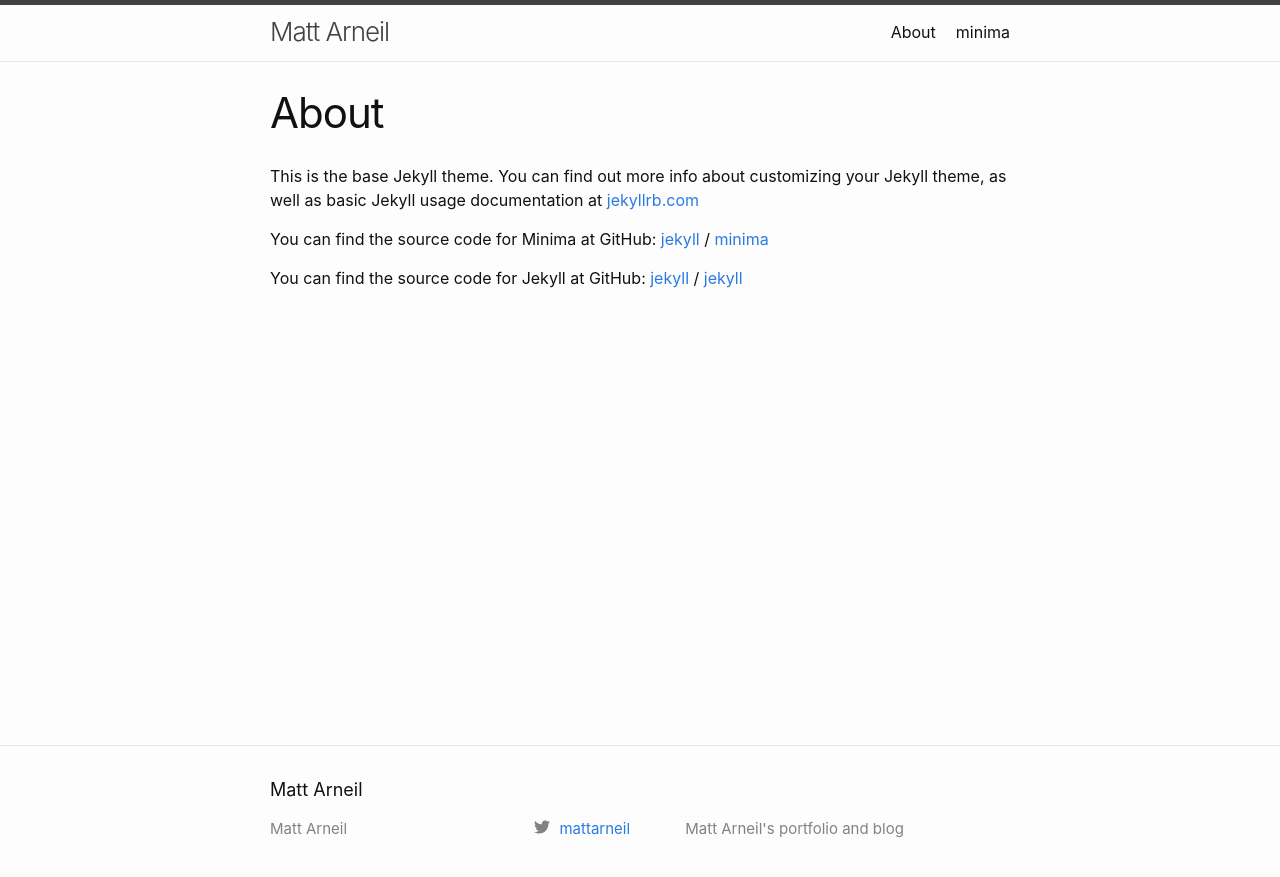
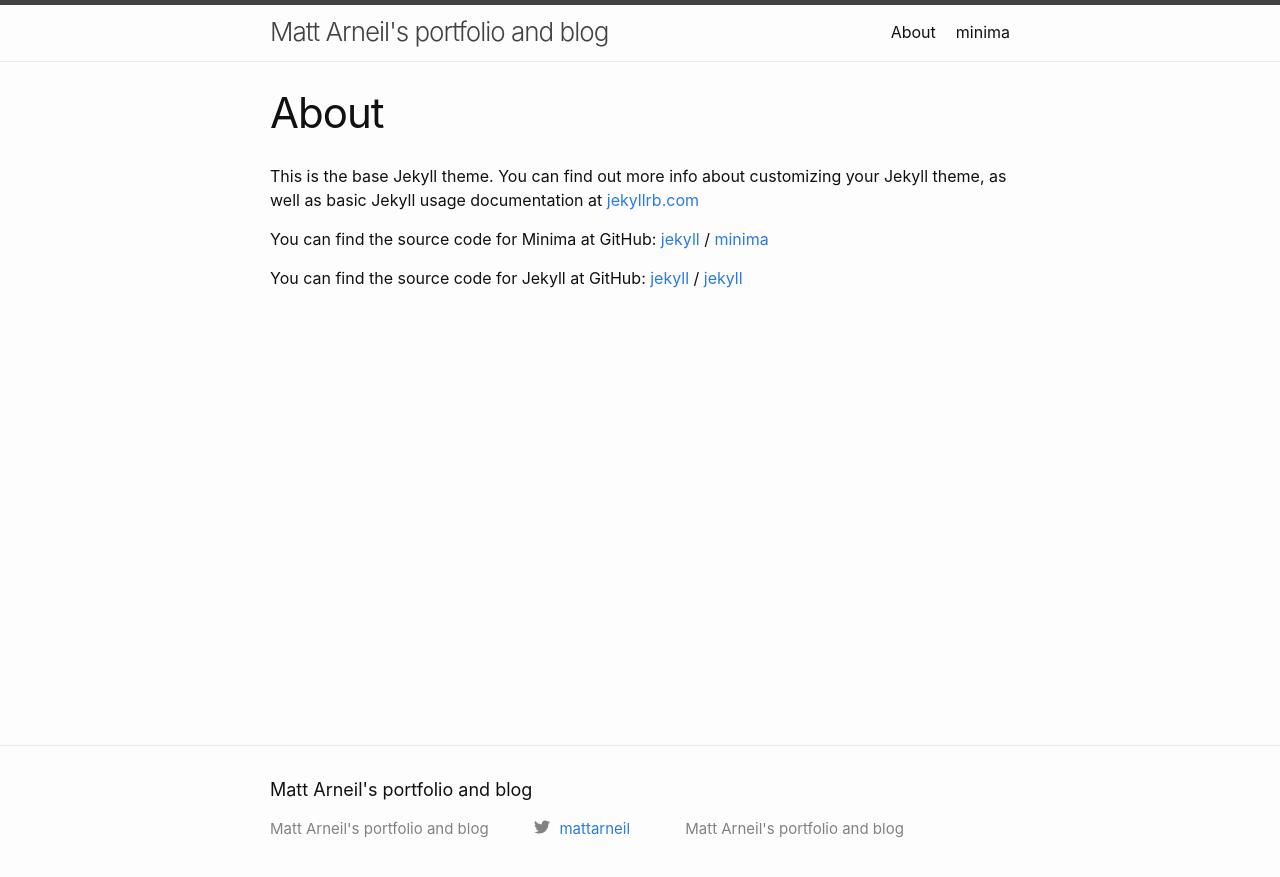
Before and after one commit to matt-arneil/matt-arneil.github.io, a Jekyll site: the page built from about.md, in a window 1280 px wide. Shown: the top 877 px of the page. Built offline with Jekyll 4.4.1, drawn with Linux system fonts in a browser that asks for light colours.

Commit message:
Settings update and remove rss link

```diff
--- a/_config.yml
+++ b/_config.yml
@@ -13,7 +13,7 @@
 # you will see them accessed via {{ site.title }}, {{ site.email }}, and so on.
 # You can create any custom variable you would like, and they will be accessible
 # in the templates via {{ site.myvariable }}.
-title: Matt Arneil
+title: Matt Arneil's portfolio and blog
 #email: your-email@example.com
 description: >- # this means to ignore newlines until "baseurl:"
   Matt Arneil's portfolio and blog
@@ -23,6 +23,7 @@
 #github_username:  matt-arneil
 show_downloads: false
 google_analytics: UA-118290531-1
+show_excerpts: true
 
 # Build settings
 markdown: kramdown
--- a/_layouts/home.html
+++ b/_layouts/home.html
@@ -28,7 +28,7 @@
       {%- endfor -%}
     </ul>
 
-    <p class="rss-subscribe">subscribe <a href="{{ "/feed.xml" | relative_url }}">via RSS</a></p>
-  {%- endif -%}
+<!--     <p class="rss-subscribe">subscribe <a href="{{ "/feed.xml" | relative_url }}">via RSS</a></p>
+ -->  {%- endif -%}
 
 </div>
```
